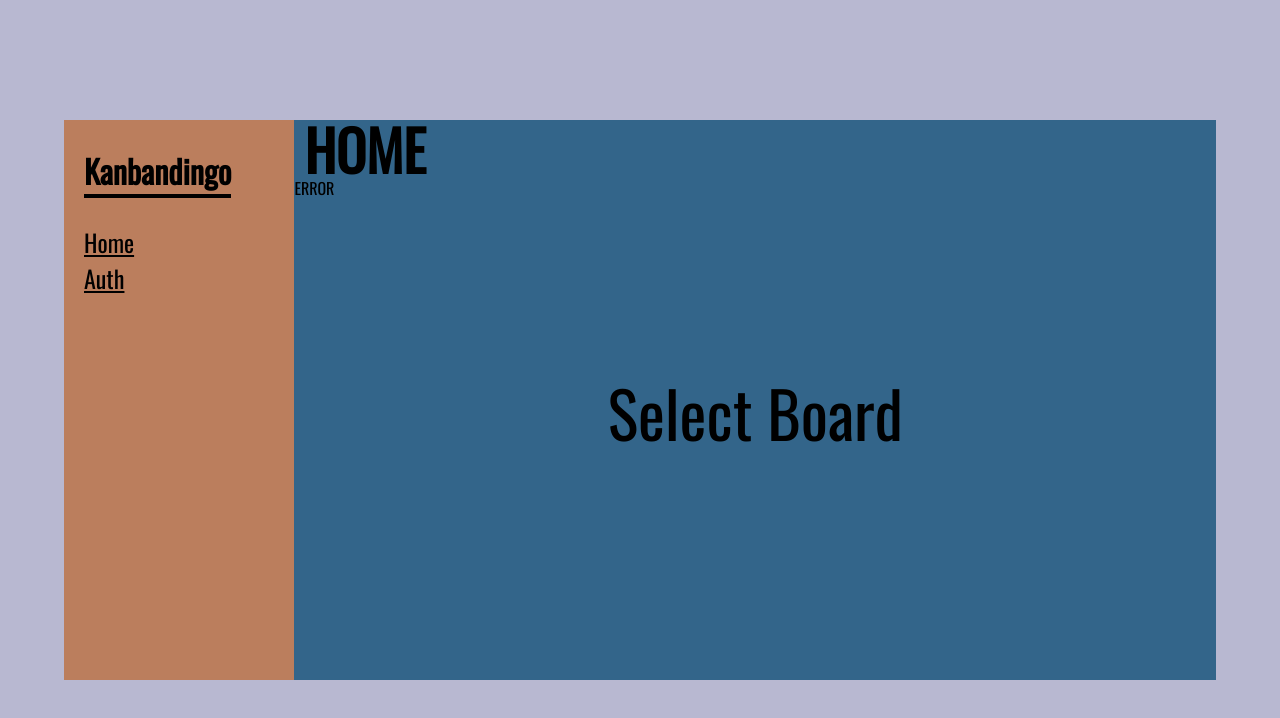
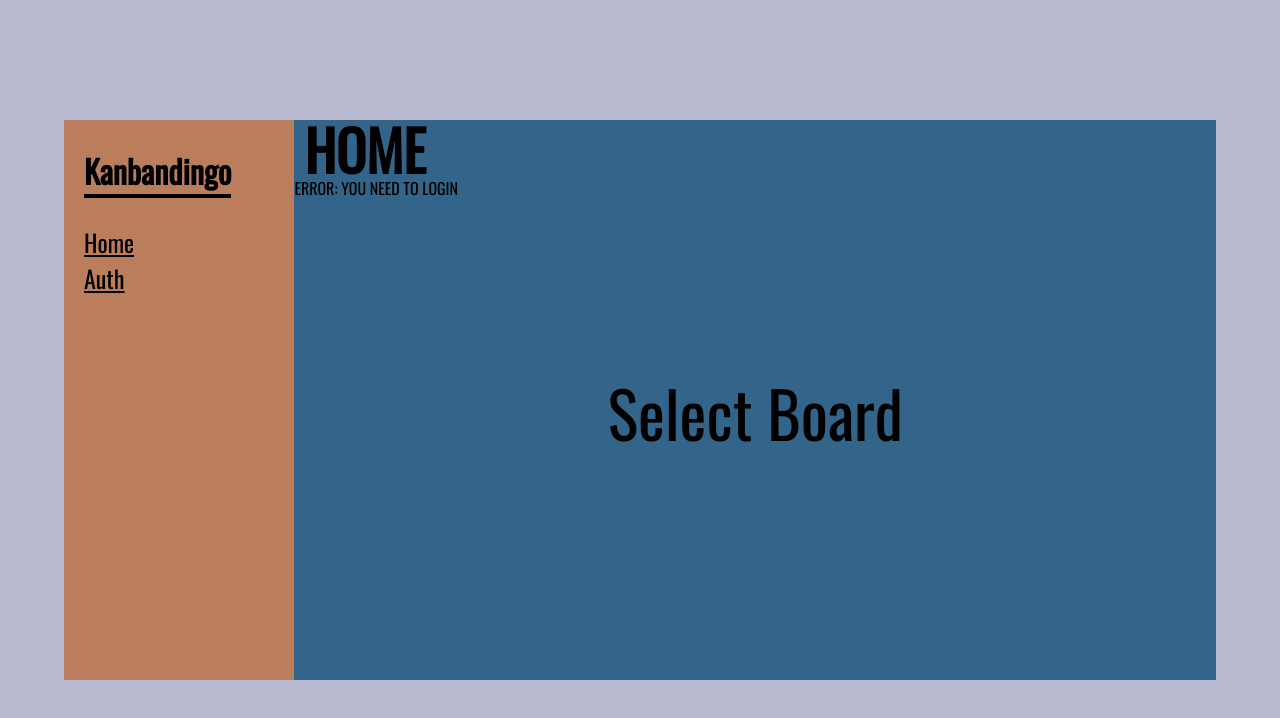
Before and after one commit to CameronJYoung/kanbandingo-frontend, a React (Create React App) app: page / in a window 1280 px wide. Shown: the top 718 px of the page. Built offline with nearby package versions, Linux system fonts and the light colour scheme; no server answers.

Commit message:
uPDATED ERROR MESSAGE

```diff
--- a/src/components/AuthError/AuthError.js
+++ b/src/components/AuthError/AuthError.js
@@ -8,7 +8,7 @@ import AuthApi from '../../api/Auth'
 function AuthError() {
 	return (
 		<div className="AuthError">
-			ERROR
+			ERROR: YOU NEED TO LOGIN
 		</div>
 	);
 }
```
